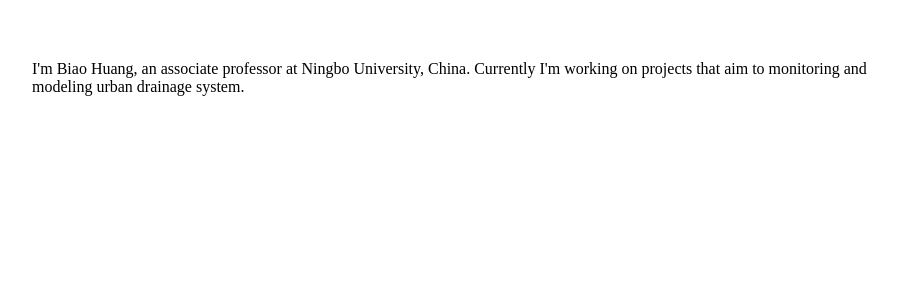
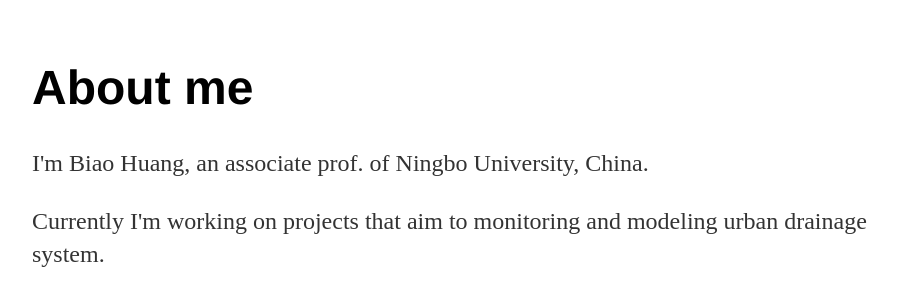
Before and after one commit to hwangpo/hwangpo.github.io, a Jekyll site: the page about/index.html, which Jekyll copies as it is, in a window 1280 px wide. Shown: the top 306 px of the page, without its empty margins (160-1058 px from the left). Built offline with Jekyll 4.4.1, drawn with Linux system fonts in a browser that asks for light colours.

Commit message:
about me updated

```diff
--- a/about/index.html
+++ b/about/index.html
@@ -1,13 +1,17 @@
 <!DOCTYPE html>
 <html>
 	<head>
-		<title>About me</title>
+		<title>Almost Everything about Urban Drainage System</title>
 		<!-- link to main stylesheet -->
 		<link rel="stylesheet" type="text/css" href="/css/main.css">
 	</head>
 	<body>
-		I'm Biao Huang, an associate professor at Ningbo University, China.
-		Currently I'm working on projects that aim to monitoring and modeling urban drainage system.
-
+		<div class="container">
+    		<div class="blurb">
+        		<h1>About me</h1>
+				<p>I'm Biao Huang, an associate prof. of Ningbo University, China.</p>
+				<p>Currently I'm working on projects that aim to monitoring and modeling urban drainage system.</p>
+    		</div><!-- /.blurb -->
+		</div><!-- /.container -->
 	</body>
 </html>
--- a/index.html
+++ b/index.html
@@ -16,6 +16,7 @@
 		<div class="container">
     		<div class="blurb">
         		<h1>Hi there!</h1>
+				<p>I'm Biao Huang, an associate prof. of Ningbo University, China.</p>
 				<p>This blog is all about urban drainage systems.</p>
     		</div><!-- /.blurb -->
 		</div><!-- /.container -->
```
Also changed, not shown: _includes/disqus.html (added, +14 -0 lines).
